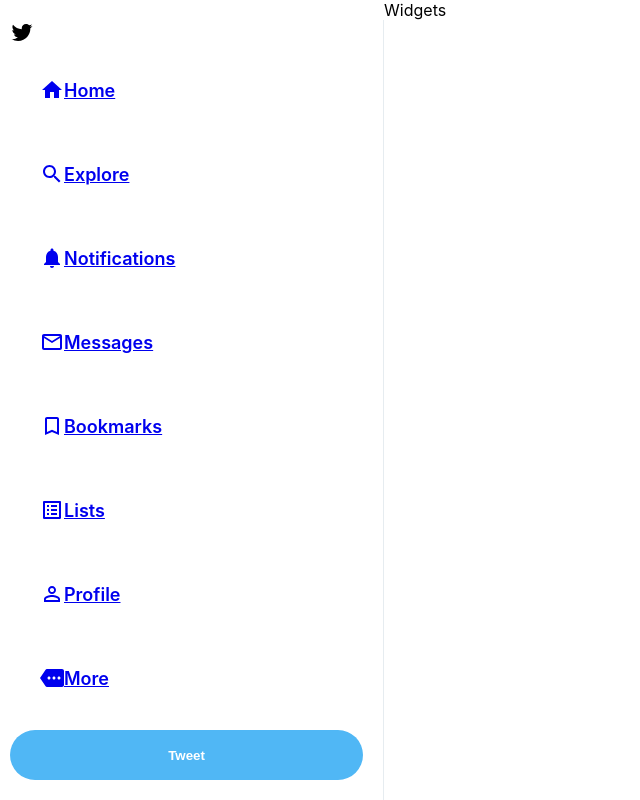
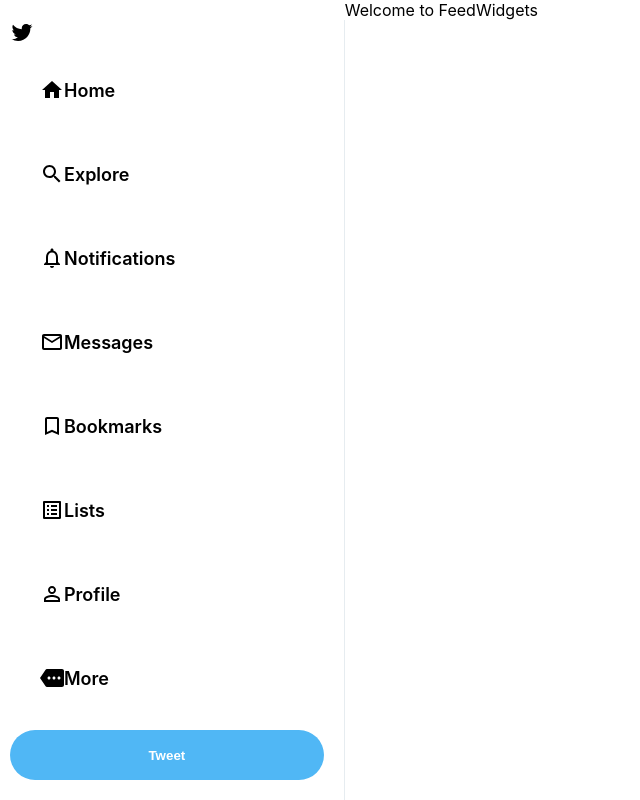
Before and after one commit to akanshamore/twitter-clone, a React (Create React App) app in the folder frontend/: page / in a window 1280 px wide. Shown: the whole page, without its empty margins (0-640 px from the left). Built offline with nearby package versions, Linux system fonts and the light colour scheme; no server answers; sample sign-in values are in the browser's storage.

Commit message:
made custom links

```diff
--- a/frontend/src/App.js
+++ b/frontend/src/App.js
@@ -8,7 +8,7 @@
 import PageLoading from './pages/PageLoading';
 import Feed from './pages/Feed/Feed';
 import Explore from './pages/Explore/Explore';
-import Notifications from '@mui/icons-material/Notifications';
+import Notifications from './pages/Notifications/Notifications';
 import Messages from './pages/Messages/Messages';
 import Bookmarks from './pages/Bookmarks/Bookmarks';
 import Lists from './pages/Lists/Lists';
@@ -21,7 +21,10 @@
       <BrowserRouter>
         <Routes>
 
-          <Route path='/' element={<ProtectedRoute><Home /></ProtectedRoute>} />
+          <Route path='/' element={<ProtectedRoute><Home /></ProtectedRoute>} >
+            <Route index element={<Feed />} />
+
+          </Route>
           <Route path='home' element={<ProtectedRoute><Home /></ProtectedRoute>} >
 
             <Route path='feed' element={<Feed />} />
--- a/frontend/src/pages/Notifications/Notifications.js
+++ b/frontend/src/pages/Notifications/Notifications.js
@@ -7,7 +7,7 @@
 
 
         <div className="page">
-            <h2 className="pageTtitle">Welcome to Notifications </h2>
+            <h2 className="pageTitle">Welcome to Notifications </h2>
         </div>
     )
 }
--- /dev/null
+++ b/frontend/src/pages/Sidebar/CustomLink.js
@@ -0,0 +1,32 @@
+
+import React from "react";
+import { Link, useMatch, useResolvedPath } from "react-router-dom";
+
+const CustomLink = ({ children, to, ...props }) => {
+    let resolved = useResolvedPath(to);
+
+    let match = useMatch({ path: resolved.pathname, end: true });
+
+    return (
+
+
+        <div>
+
+            <Link style={{
+
+                textDecoration: 'none',
+                color: match ? 'var(--twitter-color)' : 'black'
+            }}
+                to={to}
+                {...props}
+
+            >
+
+                {children}
+            </Link>
+
+        </div>
+    )
+}
+
+export default CustomLink;
--- a/frontend/src/pages/Sidebar/Sidebar.js
+++ b/frontend/src/pages/Sidebar/Sidebar.js
@@ -4,7 +4,7 @@
 import SidebarOptions from "./SidebarOptions";
 import HomeIcon from '@mui/icons-material/Home';
 import SearchIcon from '@mui/icons-material/Search';
-import NotificationsIcon from '@mui/icons-material/Notifications';
+import NotificationsNoneIcon from '@mui/icons-material/NotificationsNone';
 import MailOutlineIcon from '@mui/icons-material/MailOutline';
 import BookmarkBorderIcon from '@mui/icons-material/BookmarkBorder';
 import ListAltIcon from '@mui/icons-material/ListAlt';
@@ -13,7 +13,8 @@
 import MoreHorizIcon from '@mui/icons-material/MoreHoriz';
 import DoneIcon from '@mui/icons-material/Done';
 import { Avatar, Divider, IconButton, ListItemIcon, Menu, MenuItem } from "@mui/material";
-import { Link } from 'react-router-dom';
+
+import CustomLink from "./CustomLink";
 // import ListItemIcon from '@mui/icons-material/ListItemIcon';
 
 const Sidebar = ({ handleLogout, user }) => {
@@ -33,31 +34,31 @@
     return (
         <div className="sidebar">
             <TwitterIcon className="sidebar_twitterIcon" />
-            <Link to='/home/feed'>
+            <CustomLink to='/home/feed'>
 
                 <SidebarOptions active Icon={HomeIcon} text="Home" />
-            </Link>
-            <Link to='/home/explore'>
+            </CustomLink>
+            <CustomLink to='/home/explore'>
                 <SidebarOptions active Icon={SearchIcon} text="Explore" />
-            </Link>
-            <Link to='/home/notifications'>
-                <SidebarOptions active Icon={NotificationsIcon} text="Notifications" />
-            </Link>
-            <Link to='/home/messages'>
+            </CustomLink>
+            <CustomLink to='/home/notifications'>
+                <SidebarOptions active Icon={NotificationsNoneIcon} text="Notifications" />
+            </CustomLink>
+            <CustomLink to='/home/messages'>
                 <SidebarOptions active Icon={MailOutlineIcon} text="Messages" />
-            </Link>
-            <Link to='/home/bookmarks'>
+            </CustomLink>
+            <CustomLink to='/home/bookmarks'>
                 <SidebarOptions active Icon={BookmarkBorderIcon} text="Bookmarks" />
-            </Link>
-            <Link to='/home/lists'>
+            </CustomLink>
+            <CustomLink to='/home/lists'>
                 <SidebarOptions active Icon={ListAltIcon} text="Lists" />
-            </Link>
-            <Link to='/home/profile'>
+            </CustomLink>
+            <CustomLink to='/home/profile'>
                 <SidebarOptions active Icon={PermIdentityIcon} text="Profile" />
-            </Link>
-            <Link to='/home/more'>
+            </CustomLink>
+            <CustomLink to='/home/more'>
                 <SidebarOptions active Icon={MoreIcon} text="More" />
-            </Link>
+            </CustomLink>
 
 
             <button variant='outlined' className="sidebar_tweet">
```
